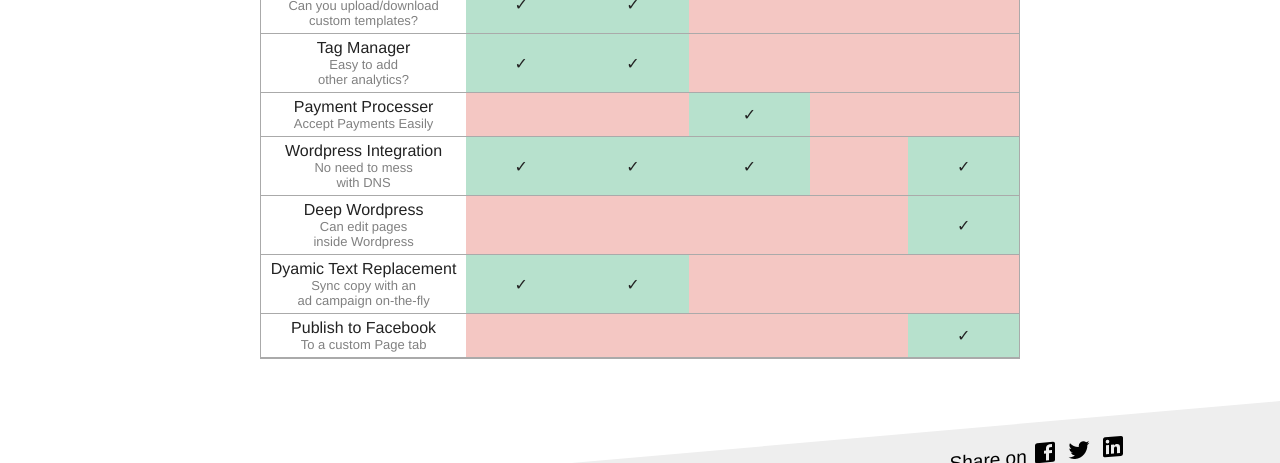
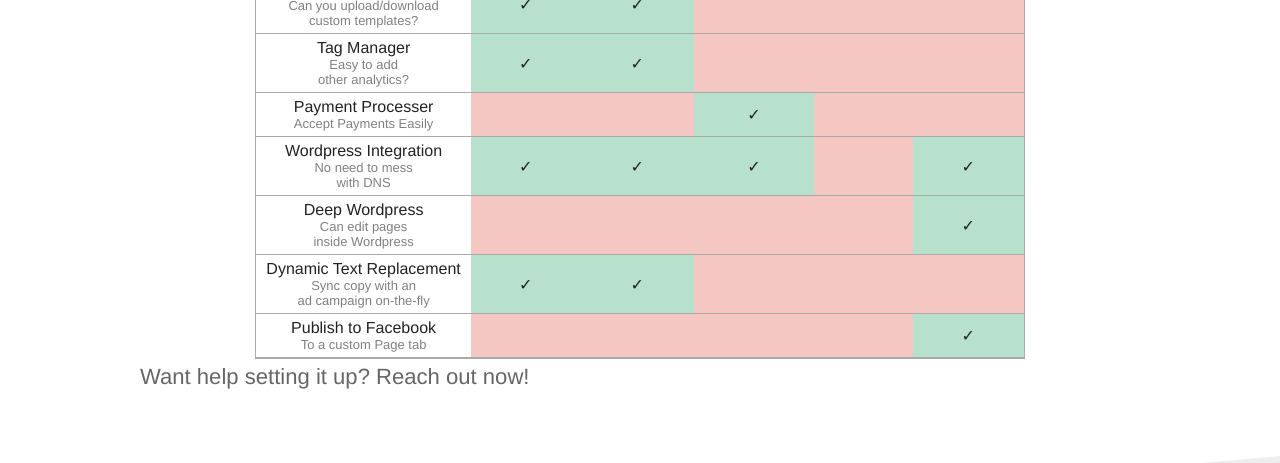
Before and after one commit to benevolenttech/btek.cc, a Jekyll site: the page built from _posts/2017-08-25-instapage-unbounce-leadpages-pagewiz-or-wishpond--which-is-the-best-landing-page-builder.md, in a window 1280 px wide and 900 px high, scrolled down 2175 px, cut to the strip 0-463 px from the top of the window. Built offline with Jekyll 4.4.1, drawn with Linux system fonts in a browser that asks for light colours; comment, search, counter and statistics services are not loaded.

Commit message:
Updated '_posts/2017-08-25-instapage-unbounce-leadpages-pagewiz-or-wishpond--which-is-the-best-landing-page-builder.md' via CloudCannon

```diff
--- a/_posts/2017-08-25-instapage-unbounce-leadpages-pagewiz-or-wishpond--which-is-the-best-landing-page-builder.md
+++ b/_posts/2017-08-25-instapage-unbounce-leadpages-pagewiz-or-wishpond--which-is-the-best-landing-page-builder.md
@@ -304,7 +304,7 @@
         <td class="s4">✓</td>
       </tr>
       <tr>
-        <td class="s1">Dyamic Text Replacement<div class='info'>Sync copy with an<br>ad campaign on-the-fly</div></td>
+        <td class="s1">Dynamic Text Replacement<div class='info'>Sync copy with an<br>ad campaign on-the-fly</div></td>
         <td class="s4">✓</td>
         <td class="s4">✓</td>
         <td class="s2"></td>
@@ -323,3 +323,5 @@
   </table>
 </div>
 </div>
+
+Want help setting it up? Reach out now!
```
